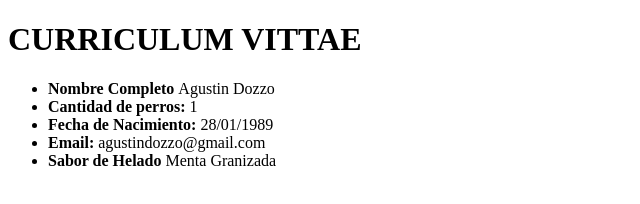
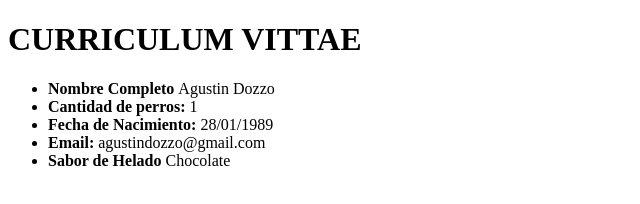
Before and after one commit to AgustinDozzo/Repaso-git, a plain HTML site: page Repaso_GIT/index.html in a window 1280 px wide. Shown: the full height of the page, 0-640 px from the left. Drawn offline with Linux system fonts and the light colour scheme.

Commit message:
Update index.html

```diff
--- a/Repaso_GIT/index.html
+++ b/Repaso_GIT/index.html
@@ -14,7 +14,7 @@
 
       <li><b>Fecha de Nacimiento:</b> 28/01/1989</li>
       <li><b>Email:</b> agustindozzo@gmail.com</li>
-      <li><b>Sabor de Helado</b> Menta Granizada</li>
+      <li><b>Sabor de Helado</b> Chocolate</li>
     </ul>
   </body>
 </html>
```
